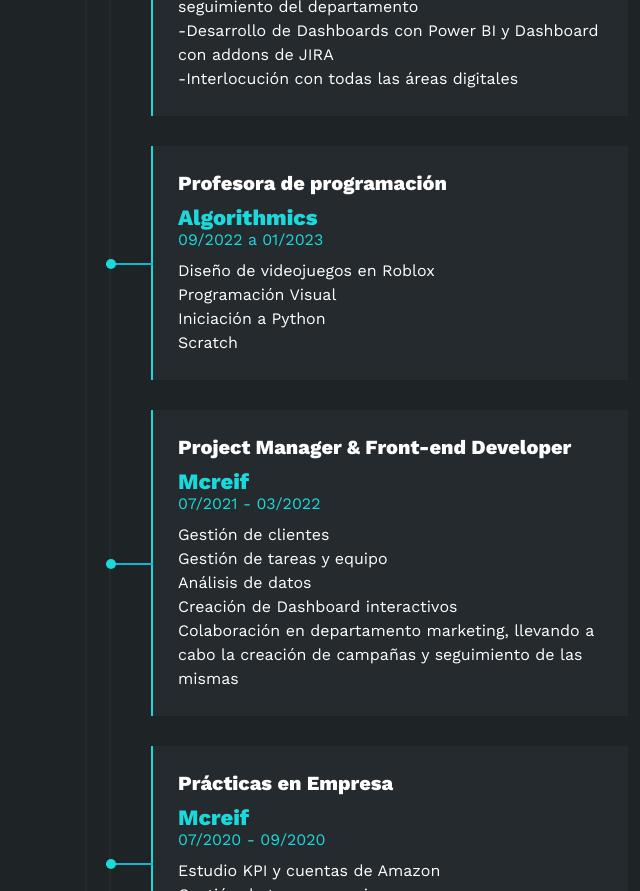
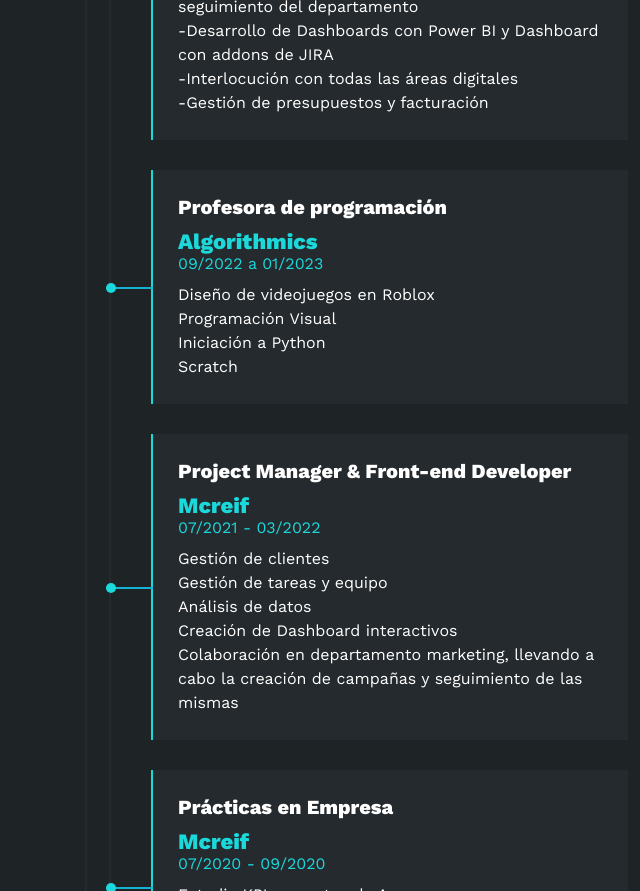
Before and after one commit to gemaaloopez/gemaaloopez.github.io, a plain HTML site: page index.html in a window 1280 px wide. Shown: the part 2550-3441 px from the top of the page, without its empty margins (542-1182 px from the left). Drawn offline with nearby package versions, Linux system fonts and the light colour scheme.

Commit message:
Update index.html

```diff
--- a/index.html
+++ b/index.html
@@ -261,6 +261,7 @@ Apasionada por impulsar la eficiencia operativa y contribuir al éxito organizac
                         <p>-Presentaciones semanales de informes y seguimiento del departamento</p>
                         <p>-Desarrollo de Dashboards con Power BI y Dashboard con addons de JIRA</p>
                         <p>-Interlocución con todas las áreas digitales</p>
+                        <p>-Gestión de presupuestos y facturación</p>
                         <div class="conectord">
                             <div class="circulod"></div>
                         </div>
```
